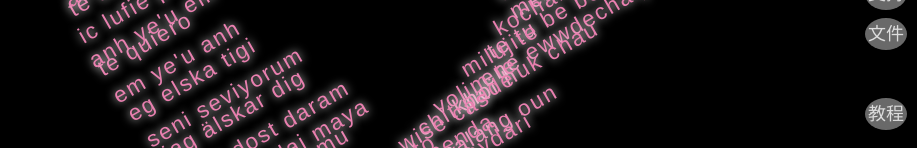
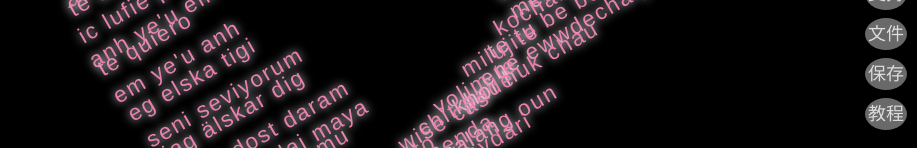
Before and after one commit to love99you/iloveyou, a plain HTML site: page index.html in a window 1280 px wide. Shown: the part 422-570 px from the top of the page, without its empty margins (363-1280 px from the left). Drawn offline with Linux system fonts and the light colour scheme; a script that the page names is missing.

Commit message:
Update index.html

```diff
--- a/index.html
+++ b/index.html
@@ -724,6 +724,7 @@ body {
 <a href="https://pan.xunlei.com/s/VNlDcB3ABz0oNSOEv5mpSE_tA1?pwd=97rw#" style="position: fixed; top: 45%; right: 10px; width: 40px; height: 30px; z-index: 999; background: #696969; border-radius: 50%; padding: 1.0px; text-align: center; color: #ddd; text-decoration: none; line-height: 30px; font-size: 18px;">合集</a>
 <a href="https://mp.weixin.qq.com/s/CImse_lRLCDjB3WzAqRp1Q" style="position: fixed; top: 50%; right: 10px; width: 40px; height: 30px; z-index: 999; background: #696969; border-radius: 50%; padding: 1.0px; text-align: center; color: #ddd; text-decoration: none; line-height: 30px; font-size: 18px;">支持</a>
 <a href="https://pan.xunlei.com/s/VO1dLN6rfBTIpMa_bYISLRcFA1?pwd=y2zh#" style="position: fixed; top: 55%; right: 10px; width: 40px; height: 30px; z-index: 999; background: #696969; border-radius: 50%; padding: 1.0px; text-align: center; color: #ddd; text-decoration: none; line-height: 30px; font-size: 18px;">文件</a>
+<a href="https://pan.quark.cn/s/96dc82d97328" style="position: fixed; top: 60%; right: 10px; width: 40px; height: 30px; z-index: 999; background: #696969; border-radius: 50%; padding: 1.0px; text-align: center; color: #ddd; text-decoration: none; line-height: 30px; font-size: 18px;">保存</a>
 <a href="https://mp.weixin.qq.com/s/CovVpUzHJEN8in50HO_jbQ" style="position: fixed; top: 65%; right: 10px; width: 40px; height: 30px; z-index: 999; background: #696969; border-radius: 50%; padding: 1.0px; text-align: center; color: #ddd; text-decoration: none; line-height: 30px; font-size: 18px;">教程</a>
 
   <div id="ui">
```
